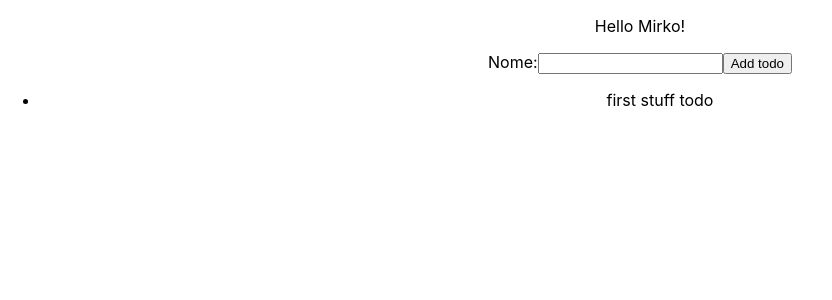
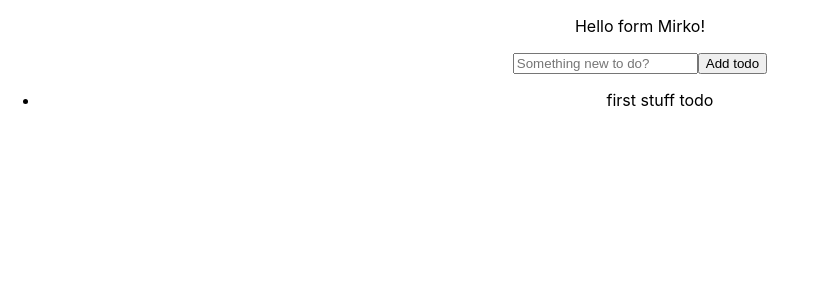
Before and after one commit to MirkoRaimo/my-first-react-todo, a React (Create React App) app: page / in a window 1280 px wide. Shown: the top 300 px of the page, without its empty margins (0-832 px from the left). Built offline with nearby package versions, Linux system fonts and the light colour scheme.

Commit message:
Updated greetings and the placeholder

```diff
--- a/src/App.js
+++ b/src/App.js
@@ -16,11 +16,10 @@ function App() {
     <div className="App">
       <>
         {/* Input */}
-        <p>Hello Mirko!</p>
+        <p>Hello form Mirko!</p>
         <form>
           <label>
-            Nome:
-            <input type="text" name="nome" value={input} onChange={event => setInput(event.target.value)}/>
+            <input type="text" placeholder={"Something new to do?"} value={input} onChange={event => setInput(event.target.value)}/>
           </label>
           <button type="submit" onClick={addTodo}>Add todo</button>
         </form>
```
Also changed, not shown: 1 other file (tests, documents, lock files or other folders).
